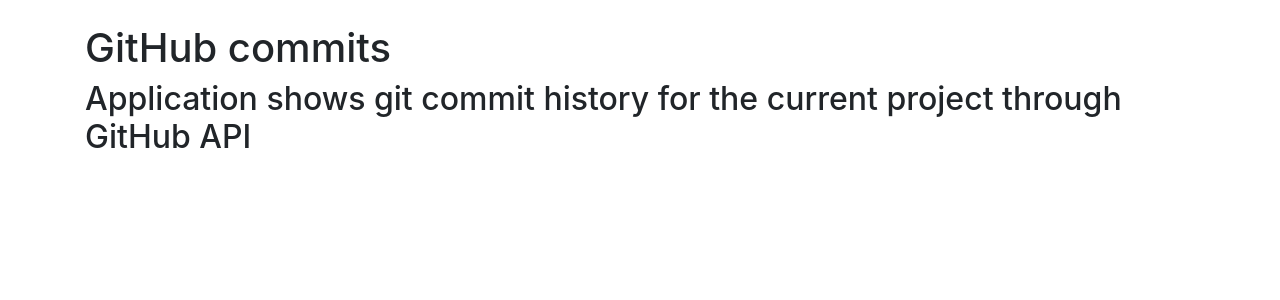
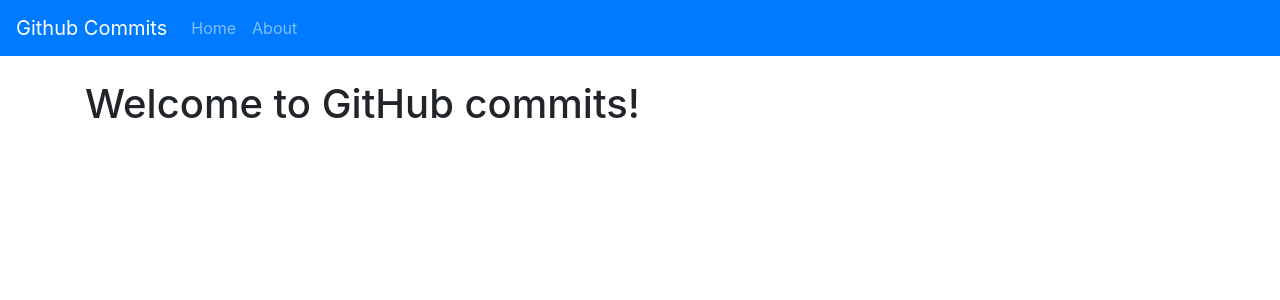
Before and after one commit to fomazov/github-commits, a React (Create React App) app: page / in a window 1280 px wide. Shown: the top 300 px of the page. Built offline with nearby package versions, Linux system fonts and the light colour scheme.

Commit message:
Added directories for static pages and components

```diff
--- a/src/App.js
+++ b/src/App.js
@@ -1,12 +1,13 @@
+import React from 'react'
+import { Navbar } from './components/Navbar'
+import { Home } from './pages/Home'
+
 function App() {
   return (
-    <div className="container pt-4">
-      <h1>GitHub commits</h1>
-      <h2>
-        Application shows git commit history for the current project through
-        GitHub API
-      </h2>
-    </div>
+    <React.Fragment>
+      <Navbar />
+      <Home />
+    </React.Fragment>
   )
 }
 
--- /dev/null
+++ b/src/components/Navbar.jsx
@@ -0,0 +1,19 @@
+import React from 'react'
+
+export const Navbar = () => (
+  <nav className="navbar navbar-dark bg-primary navbar-expand-lg">
+    <div className="navbar-brand">Github Commits</div>
+    <ul className="navbar-nav">
+      <li className="nav-item">
+        <a href="/" className="nav-link">
+          Home
+        </a>
+      </li>
+      <li className="nav-item">
+        <a href="/about" className="nav-link">
+          About
+        </a>
+      </li>
+    </ul>
+  </nav>
+)
--- /dev/null
+++ b/src/pages/Home.jsx
@@ -0,0 +1,9 @@
+import React from 'react'
+
+export const Home = () => {
+  return (
+    <div className="container pt-4">
+      <h1>Welcome to GitHub commits!</h1>
+    </div>
+  )
+}
```
Also changed, not shown: src/pages/About.jsx (added, +14 -0 lines).
